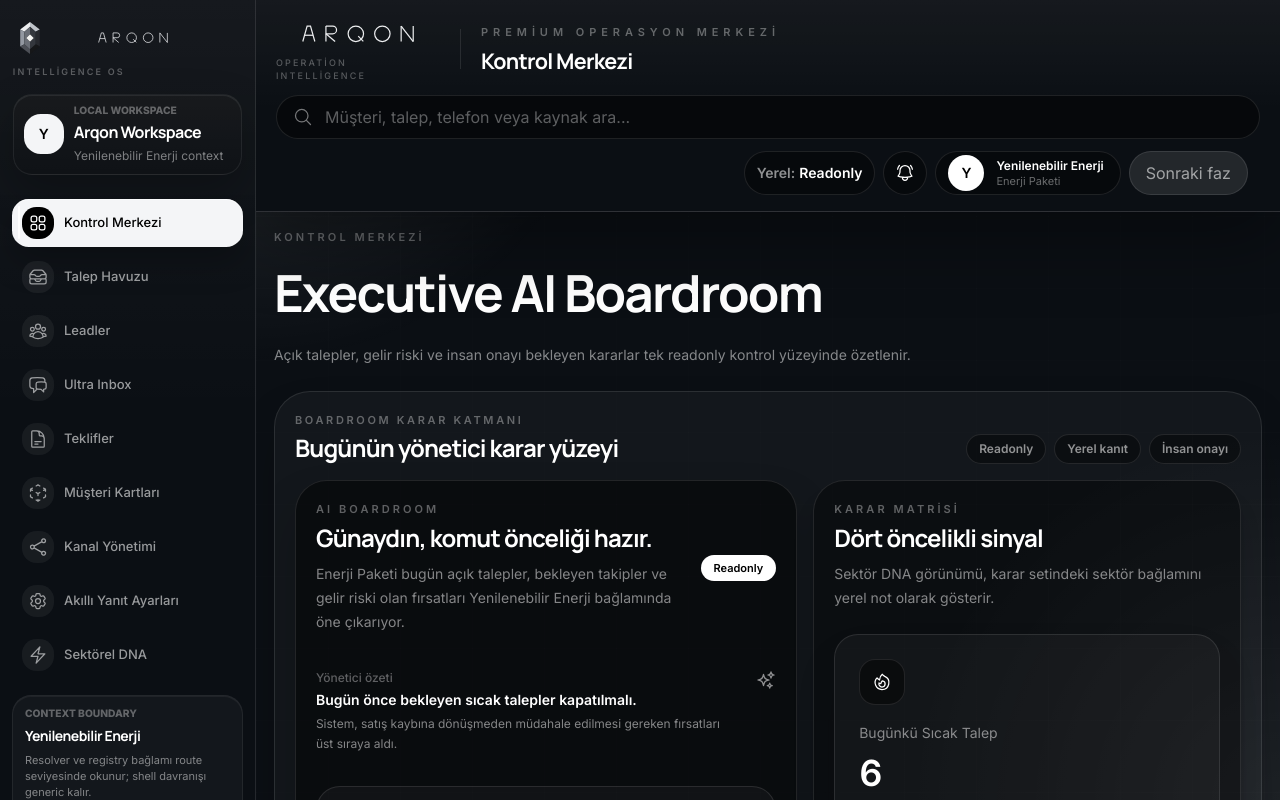
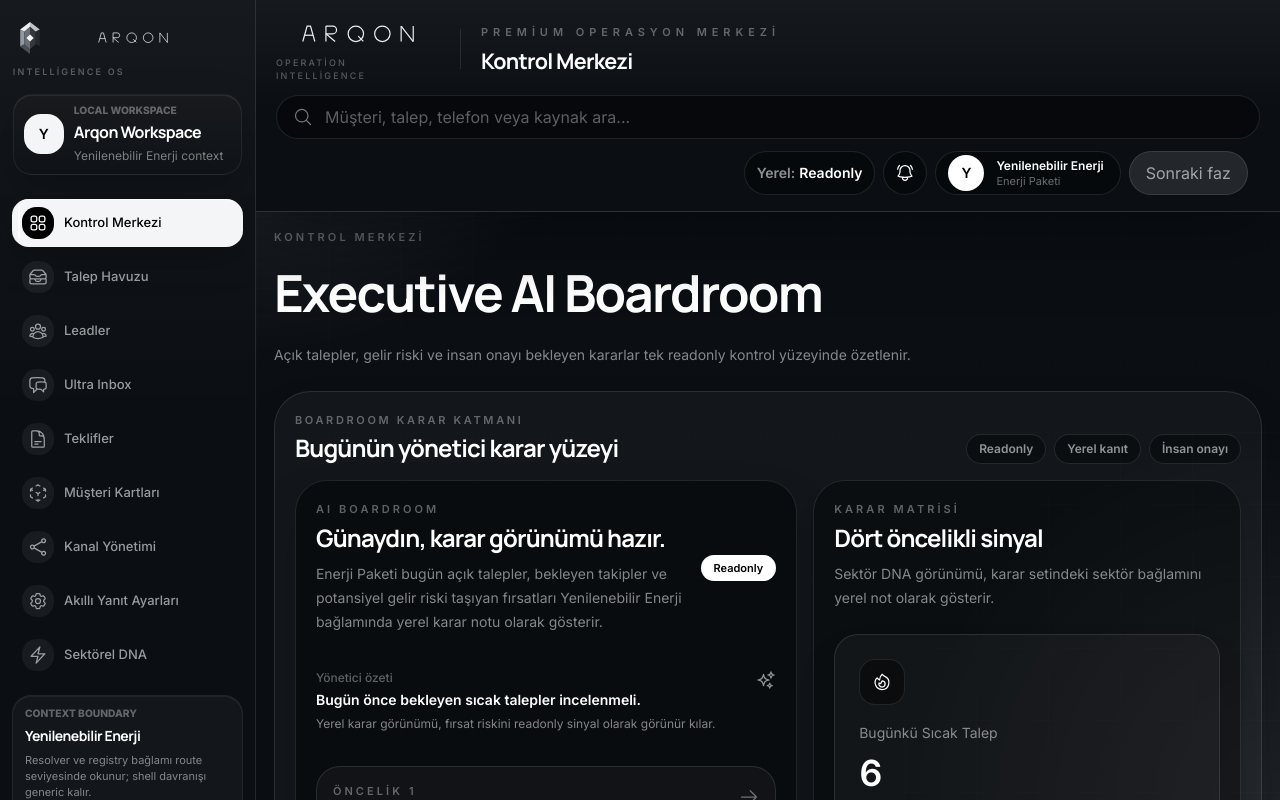
Before and after one commit to ULTRABRT/ultra-crm-panel, a Next.js app: page / in a window 1280 px wide. Built offline with nearby package versions, Linux system fonts and the light colour scheme.

Commit message:
feat(boardroom): sanitize briefing copy

```diff
--- a/components/dna/AiBoardroomBriefing.tsx
+++ b/components/dna/AiBoardroomBriefing.tsx
@@ -28,16 +28,16 @@ export function AiBoardroomBriefing({
     >
       <SectionHeader
         eyebrow="AI Boardroom"
-        title="Günaydın, komut önceliği hazır."
-        description={`${packageLabel} bugün açık talepler, bekleyen takipler ve gelir riski olan fırsatları ${activeDnaName} bağlamında öne çıkarıyor.`}
+        title="Günaydın, karar görünümü hazır."
+        description={`${packageLabel} bugün açık talepler, bekleyen takipler ve potansiyel gelir riski taşıyan fırsatları ${activeDnaName} bağlamında yerel karar notu olarak gösterir.`}
         rightSlot={<Badge variant="strong">Readonly</Badge>}
       />
 
       <div className="grid gap-3">
         <DataRow
           label="Yönetici özeti"
-          value="Bugün önce bekleyen sıcak talepler kapatılmalı."
-          description="Sistem, satış kaybına dönüşmeden müdahale edilmesi gereken fırsatları üst sıraya aldı."
+          value="Bugün önce bekleyen sıcak talepler incelenmeli."
+          description="Yerel karar görünümü, fırsat riskini readonly sinyal olarak görünür kılar."
           rightSlot={<HiOutlineSparkles className="h-5 w-5 text-white/55" />}
         />
       </div>
```
